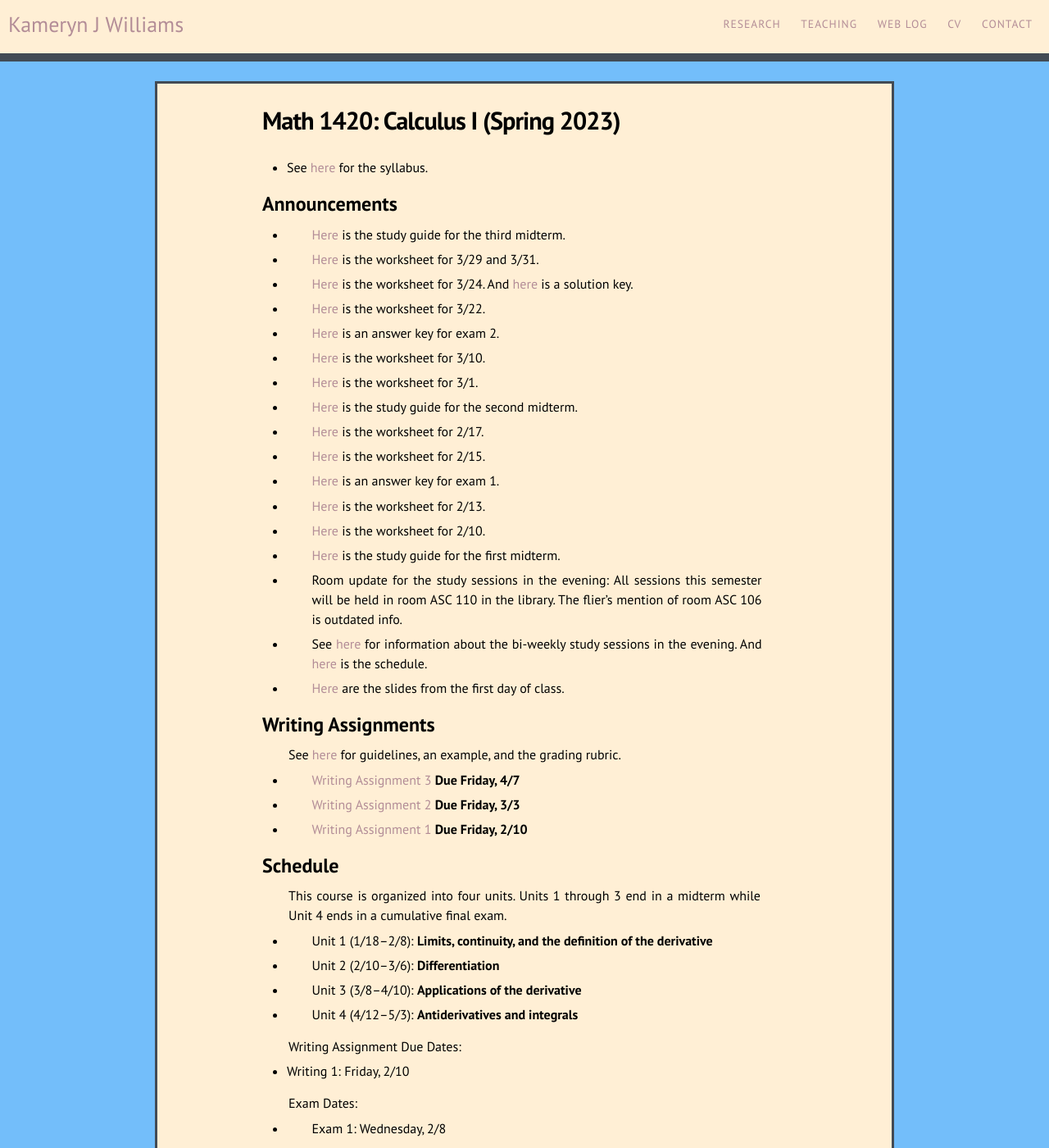
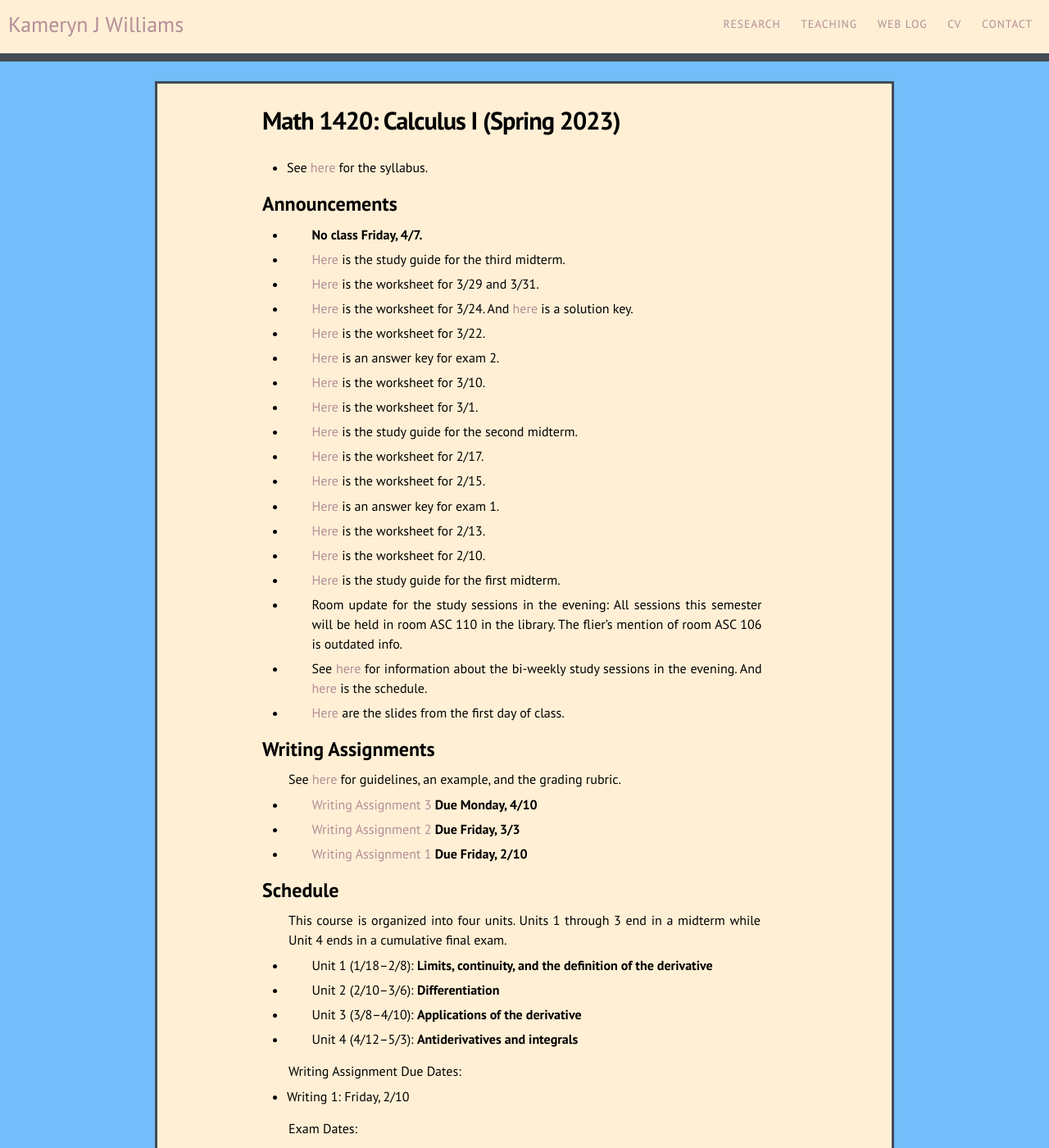
Before and after one commit to kamerynjw/kamerynjw.github.io, a Jekyll site: the page built from teaching/2023/math1420.md, in a window 1280 px wide and 1400 px high. Shown: the whole window at 82% size. Built offline with Jekyll 4.4.1, drawn with Linux system fonts in a browser that asks for light colours; nearby versions of some CDN libraries.

Commit message:
announcement about no class friday

```diff
--- a/teaching/2023/math1420.md
+++ b/teaching/2023/math1420.md
@@ -9,6 +9,8 @@ permalink: /teaching/2023/math1420/
 
 Announcements
 -------------
+
+* **No class Friday, 4/7.**
 
 * [Here]({{ page.url }}sg3.pdf) is the study guide for the third midterm.
 
@@ -49,7 +51,7 @@ Writing Assignments
 
 See [here]({{ page.url }}written-work) for guidelines, an example, and the grading rubric.
 
-* [Writing Assignment 3]({{ page.url }}w3.pdf) **Due Friday, 4/7**
+* [Writing Assignment 3]({{ page.url }}w3.pdf) **Due Monday, 4/10**
 
 * [Writing Assignment 2]({{ page.url }}w2.pdf) **Due Friday, 3/3**
 
```
Also changed, not shown: teaching/2023/math1410.md (+2 -0 lines), 1 other file.
